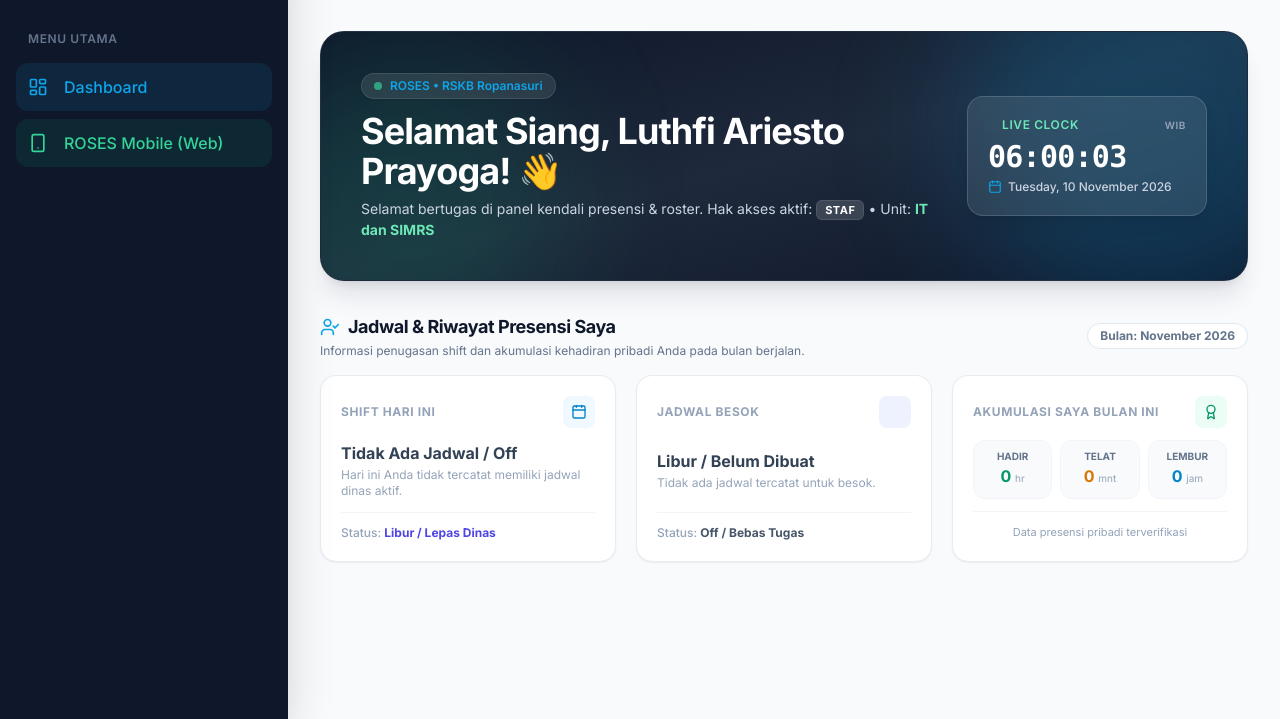
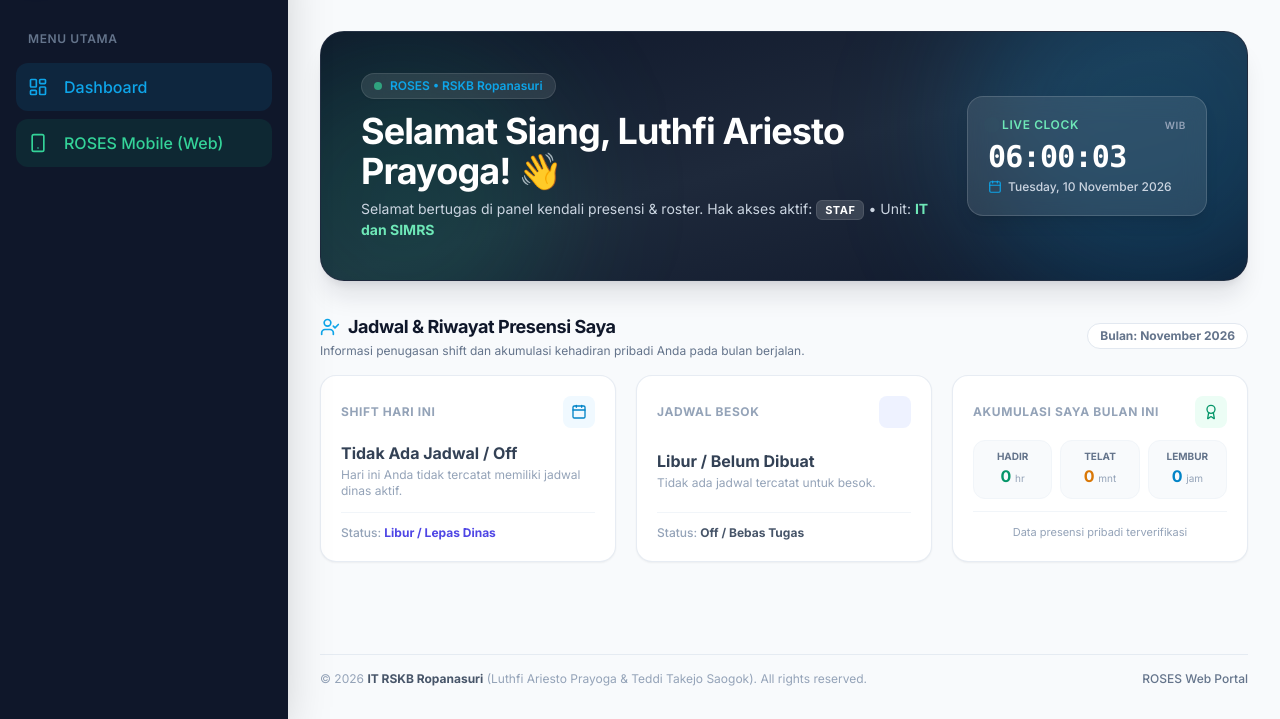
Before and after one commit to Otseira/ROSES_Web, a Laravel app: page /dashboard in a window 1280 px wide. Shown: the part 81-800 px from the top of the page. Run offline with Laravel 12, Linux system fonts and the light colour scheme; a user stored in the database is signed in; data comes from the database, SQL or seed files in the repository; data that the repository does not hold is empty; some libraries are stand-ins or nearby versions.

Commit message:
Aplikasi Mobile

```diff
--- a/resources/views/layouts/app.blade.php
+++ b/resources/views/layouts/app.blade.php
@@ -236,8 +236,15 @@
                 </div>
             </header>
 
-            <div class="flex-1 overflow-x-hidden overflow-y-auto p-8 bg-slate-50">
-                @yield('content')
+            <div class="flex-1 overflow-x-hidden overflow-y-auto p-8 bg-slate-50 flex flex-col justify-between">
+                <div>
+                    @yield('content')
+                </div>
+
+                <footer class="mt-8 pt-4 border-t border-slate-200/80 text-center sm:flex sm:items-center sm:justify-between text-xs text-slate-400">
+                    <p>&copy; {{ date('Y') }} <strong class="text-slate-600">IT RSKB Ropanasuri</strong> (Luthfi Ariesto Prayoga &amp; Teddi Takejo Saogok). All rights reserved.</p>
+                    <p class="mt-1 sm:mt-0 font-medium text-slate-500">ROSES Web Portal</p>
+                </footer>
             </div>
 
         </main>
--- a/resources/views/mobile/login.blade.php
+++ b/resources/views/mobile/login.blade.php
@@ -162,8 +162,9 @@
     </div>
 
     <!-- Footer (Safe Area Bottom Aware) -->
-    <div class="text-center pt-2 pb-safe relative z-10 border-t border-slate-100">
-        <p class="text-[10px] text-slate-400">&copy; {{ date('Y') }} {{ $namaInstansi }}. All rights reserved.</p>
+    <div class="text-center pt-2.5 pb-safe relative z-10 border-t border-slate-100 text-[10px] text-slate-400 leading-tight">
+        <p>&copy; {{ date('Y') }} <strong class="text-slate-600">IT RSKB Ropanasuri</strong></p>
+        <p class="text-[9px] text-slate-400 mt-0.5">(Luthfi Ariesto Prayoga &amp; Teddi Takejo Saogok)</p>
     </div>
 </div>
 @endsection
```
Also changed, not shown: resources/views/auth/login.blade.php (+7 -1 lines), resources/views/mobile/index.blade.php (+6 -2 lines).
